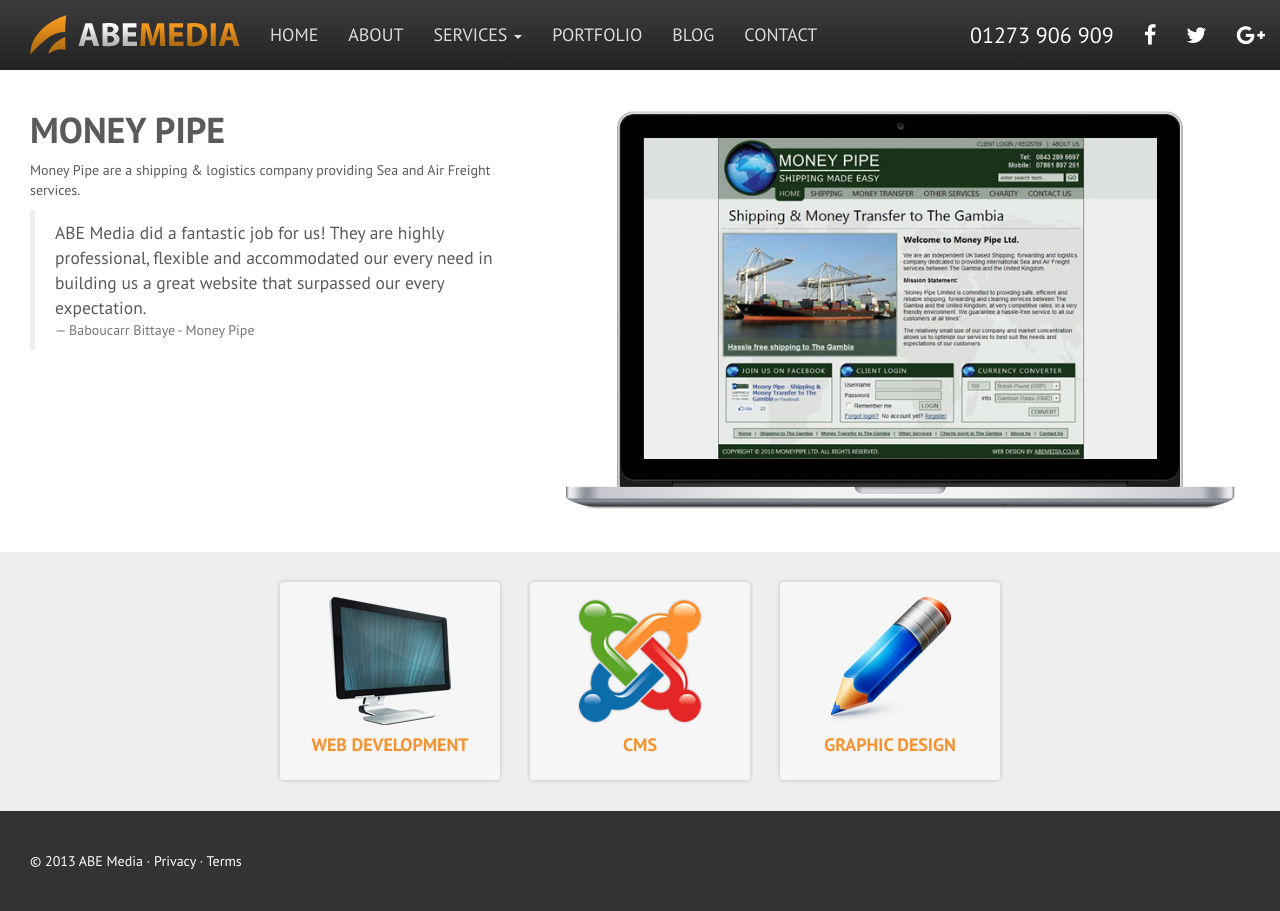
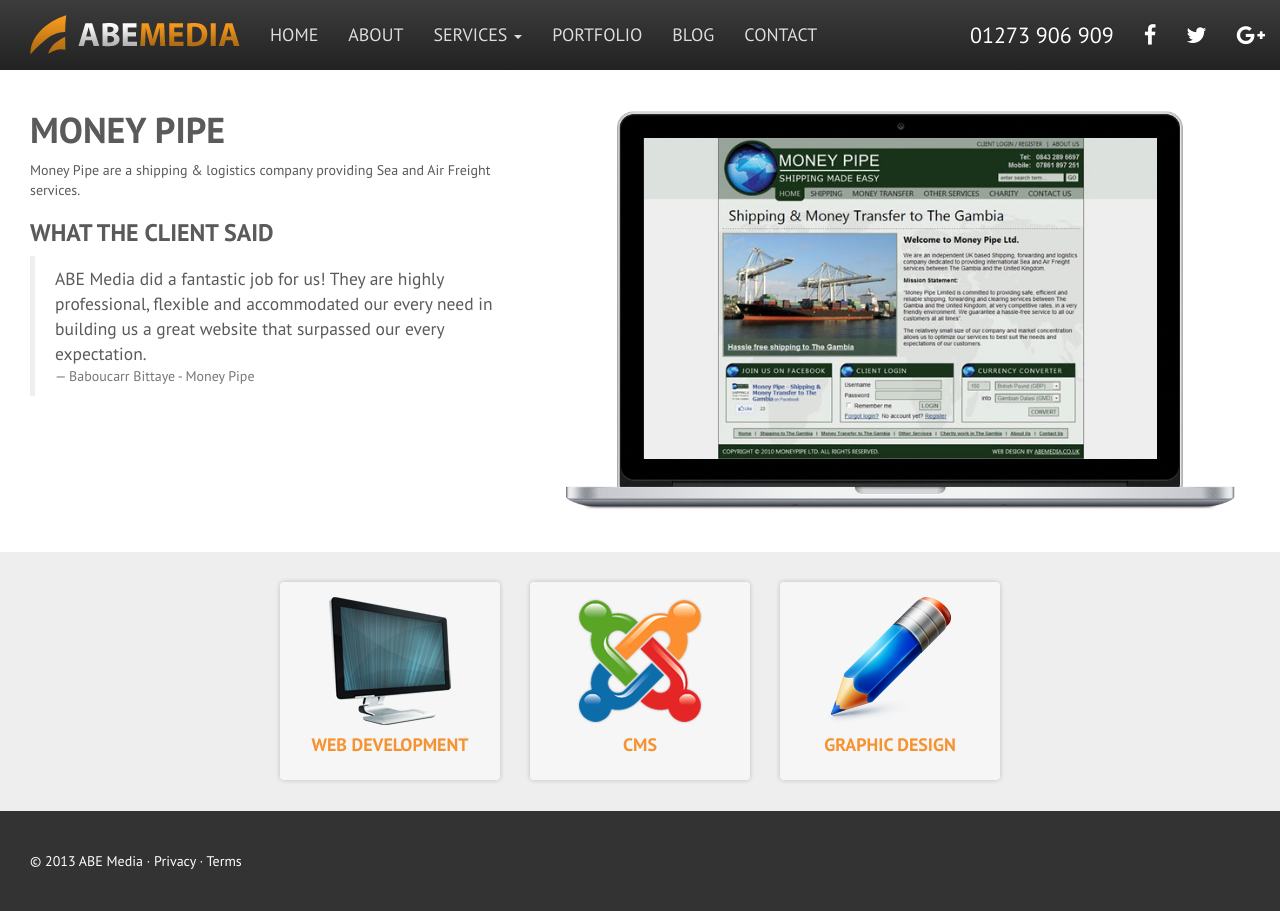
Before and after one commit to abemedia/abemedia.github.io, a Jekyll site: the page built from _posts/2010-08-14-money-pipe.md, in a window 1280 px wide. Built offline with Jekyll 4.4.1, drawn with Linux system fonts in a browser that asks for light colours; nearby versions of some CDN libraries.

Commit message:
Update portfolio.html

```diff
--- a/_layouts/portfolio.html
+++ b/_layouts/portfolio.html
@@ -15,7 +15,9 @@
         <div class="col-sm-5">
           <h1>{{ page.title }}</h1>
           {{ content }}
+
           {% if page.testimonial %}
+          <h3>What the client said</h3>
           <blockquote>{{ page.testimonial }}<small>{{ page.client }} - {{ page.title }}</small></blockquote>
           {% endif %}
         </div>
```
